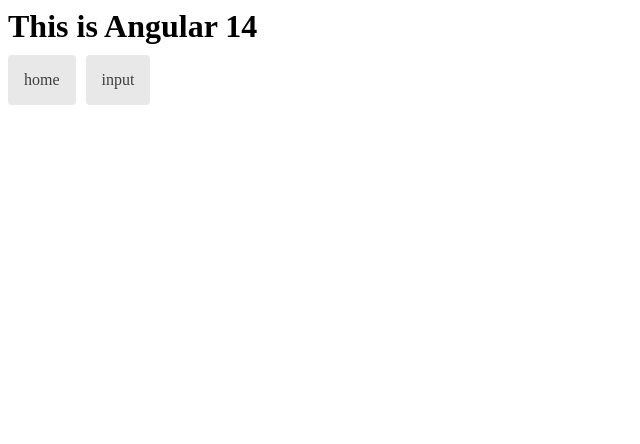
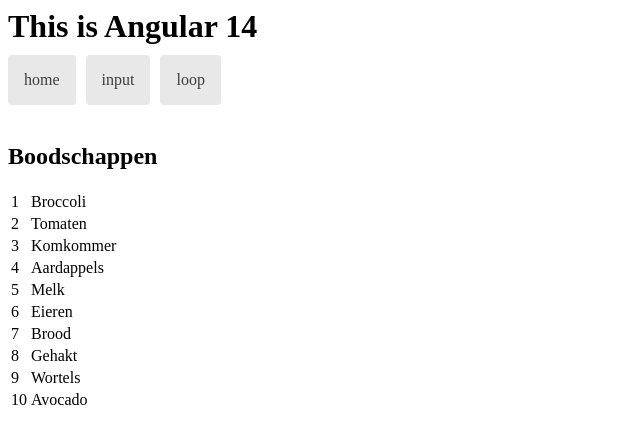
Before and after one commit to topispang/etty-hillesum-lyceum-project, an Angular app: page /loop in a window 1280 px wide. Before the commit this address led to /. Shown: the top 444 px of the page, without its empty margins (0-640 px from the left). Built offline with nearby package versions, Linux system fonts and the light colour scheme.

Commit message:
3 files modified, 6 added

```diff
--- a/src/app/app-routing.module.ts
+++ b/src/app/app-routing.module.ts
@@ -3,11 +3,13 @@ import { RouterModule, Routes } from '@angular/router';
 
 import { InputComponent } from './input/input.component';
 import { HomeComponent } from './home/home.component';
+import { LoopComponent } from './loop/loop.component';
 
 const routes: Routes = [
   { path: '', redirectTo: '/home', pathMatch: 'full' },
   { path: 'home', component: HomeComponent },
   { path: 'input', component: InputComponent },
+  { path: 'loop', component: LoopComponent },
 ];
 
 @NgModule({
--- a/src/app/app.component.html
+++ b/src/app/app.component.html
@@ -2,6 +2,7 @@
 <nav>
   <a routerLink="/home">home</a>
   <a routerLink="/input">input</a>
+  <a routerLink="/loop">loop</a>
 </nav>
 <br />
 <router-outlet></router-outlet>
--- a/src/app/app.module.ts
+++ b/src/app/app.module.ts
@@ -4,12 +4,13 @@ import { FormsModule } from '@angular/forms';
 
 import { AppComponent } from './app.component';
 import { InputComponent } from './input/input.component';
+import { LoopComponent } from './loop/loop.component';
 
 import { AppRoutingModule } from './app-routing.module';
 
 @NgModule({
   imports: [BrowserModule, FormsModule, AppRoutingModule],
-  declarations: [AppComponent, InputComponent],
+  declarations: [AppComponent, InputComponent, LoopComponent],
   bootstrap: [AppComponent],
 })
 export class AppModule {}
--- /dev/null
+++ b/src/app/loop/loop.component.html
@@ -0,0 +1,7 @@
+<h2>Boodschappen</h2>
+<table>
+  <tr *ngFor="let loop of loops">
+    <td>{{ loop.id }}</td>
+    <td>{{ loop.name }}</td>
+  </tr>
+</table>
--- /dev/null
+++ b/src/app/loop/loop.component.ts
@@ -0,0 +1,23 @@
+import { Component, OnInit } from '@angular/core';
+
+import { Loop } from './loop';
+import { LoopService } from './loop.service';
+
+@Component({
+  selector: 'app-loop',
+  templateUrl: './loop.component.html',
+  styleUrls: ['./loop.component.css'],
+})
+export class LoopComponent implements OnInit {
+  loops: Loop[] = [];
+
+  constructor(private loopService: LoopService) {}
+
+  ngOnInit() {
+    this.getLoops();
+  }
+
+  getLoops(): void {
+    this.loopService.getLoops().subscribe((loops) => (this.loops = loops));
+  }
+}
--- /dev/null
+++ b/src/app/loop/loop.service.ts
@@ -0,0 +1,19 @@
+import { Injectable } from '@angular/core';
+
+import { Observable, of } from 'rxjs';
+
+import { Loop } from './loop';
+import { LOOPS } from './mock-loop';
+
+@Injectable({ providedIn: 'root' })
+export class LoopService {
+  getLoops(): Observable<Loop[]> {
+    const heroes = of(LOOPS);
+    return heroes;
+  }
+
+  getLoop(id: number): Observable<Loop> {
+    const hero = LOOPS.find((h) => h.id === id)!;
+    return of(hero);
+  }
+}
--- /dev/null
+++ b/src/app/loop/loop.ts
@@ -0,0 +1,4 @@
+export interface Loop {
+  id: number;
+  name: string;
+}
--- /dev/null
+++ b/src/app/loop/mock-loop.ts
@@ -0,0 +1,14 @@
+import { Loop } from './loop';
+
+export const LOOPS: Loop[] = [
+  { id: 1, name: 'Broccoli' },
+  { id: 2, name: 'Tomaten' },
+  { id: 3, name: 'Komkommer' },
+  { id: 4, name: 'Aardappels' },
+  { id: 5, name: 'Melk' },
+  { id: 6, name: 'Eieren' },
+  { id: 7, name: 'Brood' },
+  { id: 8, name: 'Gehakt' },
+  { id: 9, name: 'Wortels' },
+  { id: 10, name: 'Avocado' },
+];
```
Also changed, not shown: src/app/loop/loop.component.css (added).
